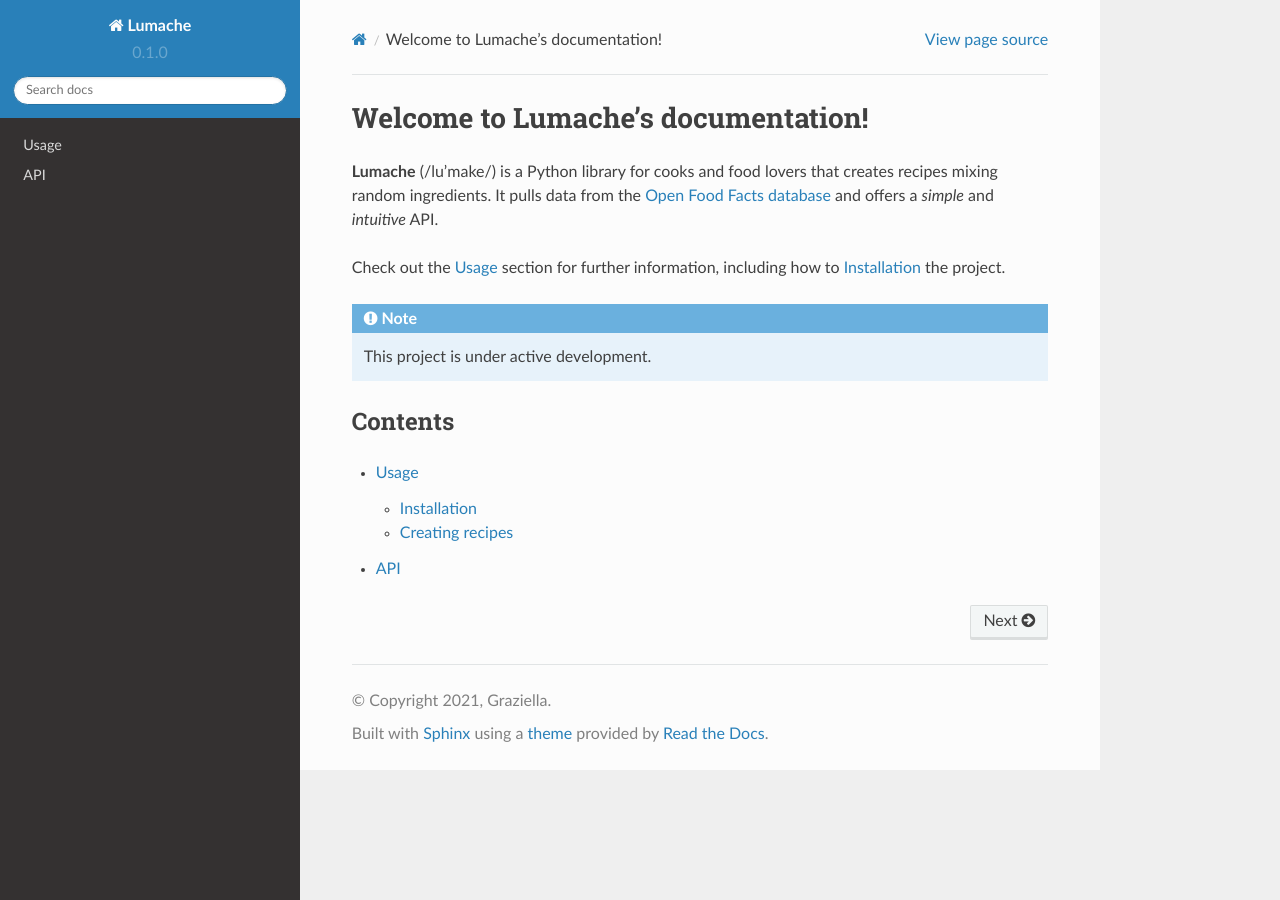
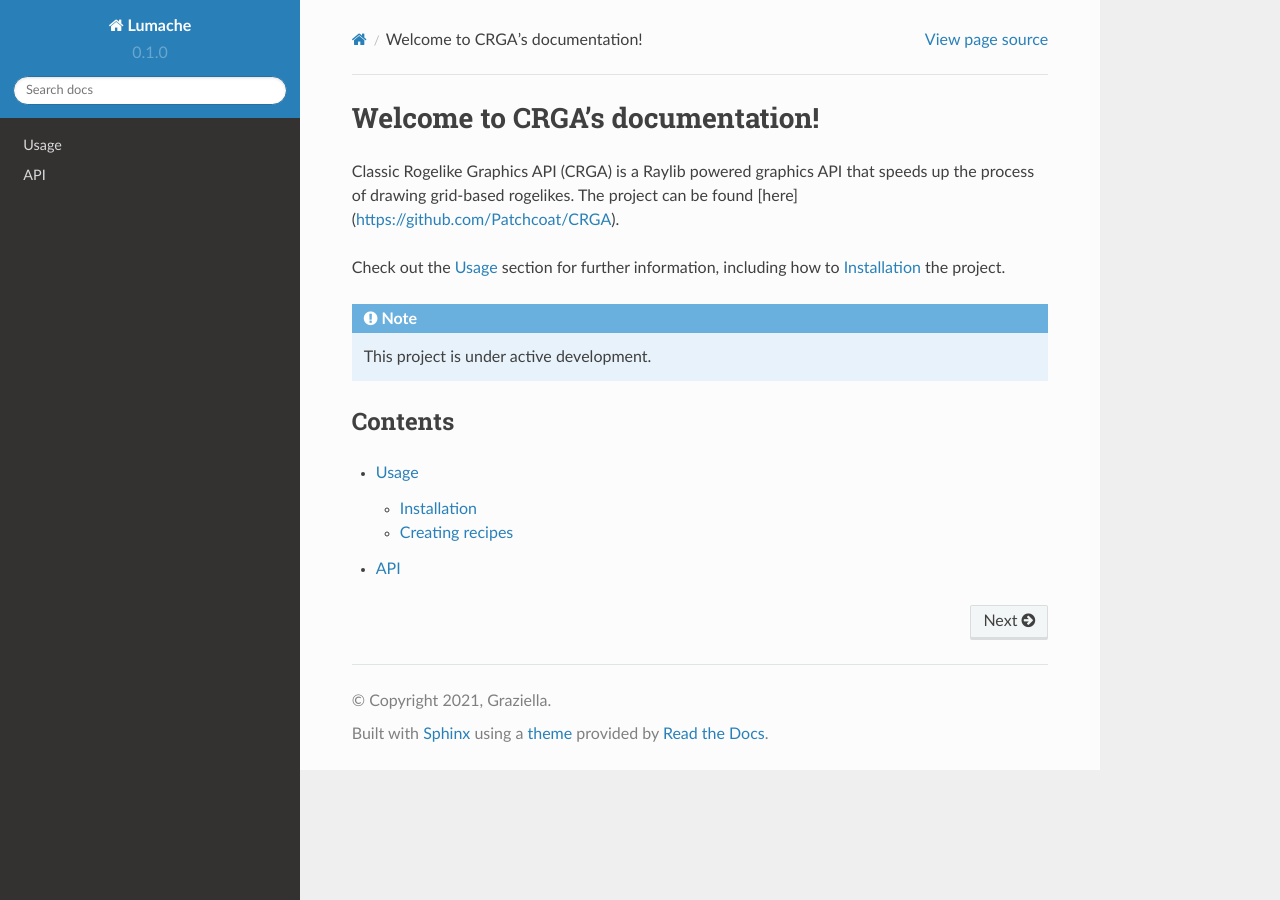
Before and after one commit to Patchcoat/CRGA-Documentation, a Sphinx documentation site: the page built from docs/source/index.rst, in a window 1280 px wide. Built offline with Sphinx 7.4.7 and the Read the Docs theme 2.0.0, drawn with Linux system fonts in a browser that asks for light colours.

Commit message:
Update index.rst

```diff
--- a/docs/source/index.rst
+++ b/docs/source/index.rst
@@ -1,10 +1,7 @@
-Welcome to Lumache's documentation!
+Welcome to CRGA's documentation!
 ===================================
 
-**Lumache** (/lu'make/) is a Python library for cooks and food lovers
-that creates recipes mixing random ingredients.
-It pulls data from the `Open Food Facts database <https://world.openfoodfacts.org/>`_
-and offers a *simple* and *intuitive* API.
+Classic Rogelike Graphics API (CRGA) is a Raylib powered graphics API that speeds up the process of drawing grid-based rogelikes. The project can be found [here](https://github.com/Patchcoat/CRGA).
 
 Check out the :doc:`usage` section for further information, including
 how to :ref:`installation` the project.
```
